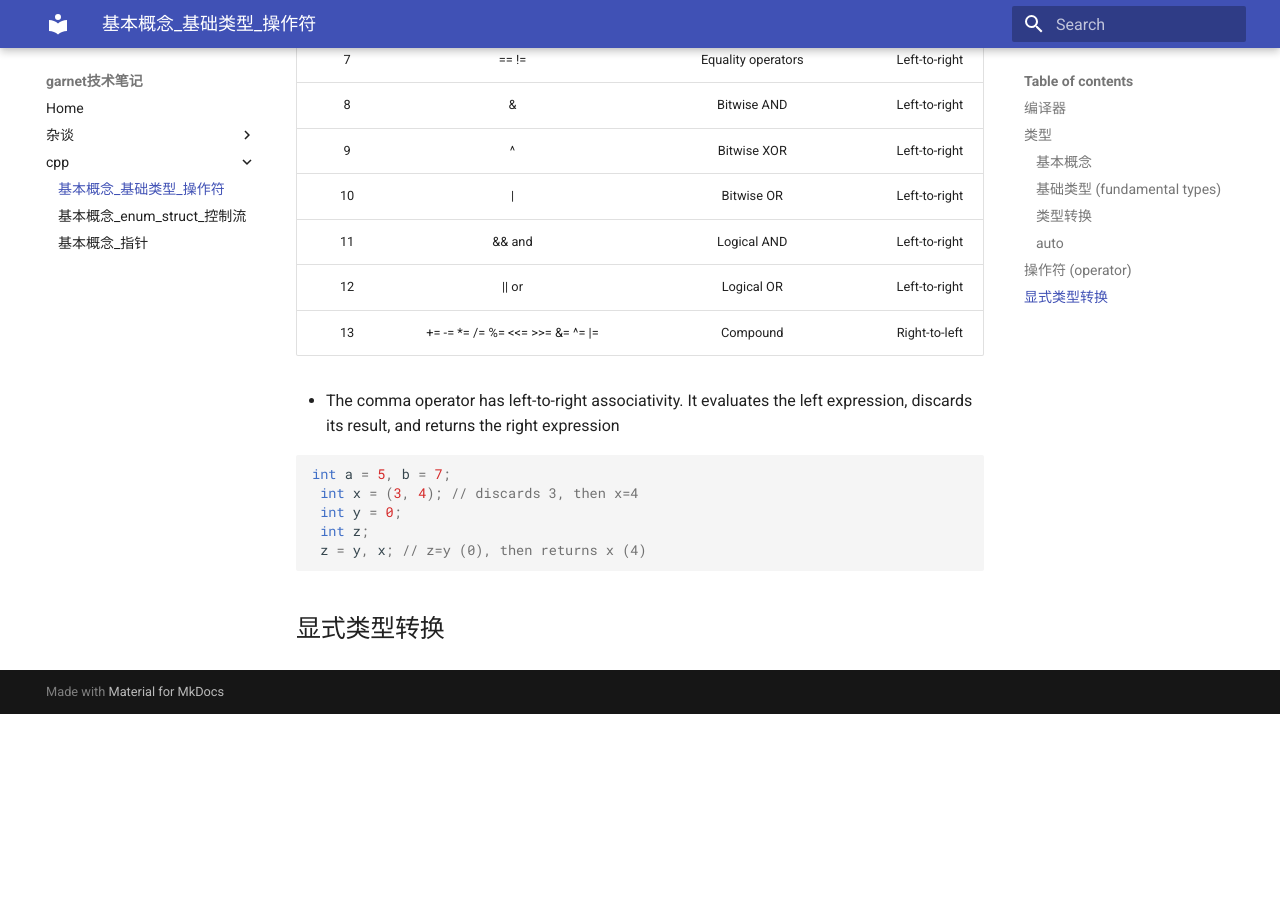
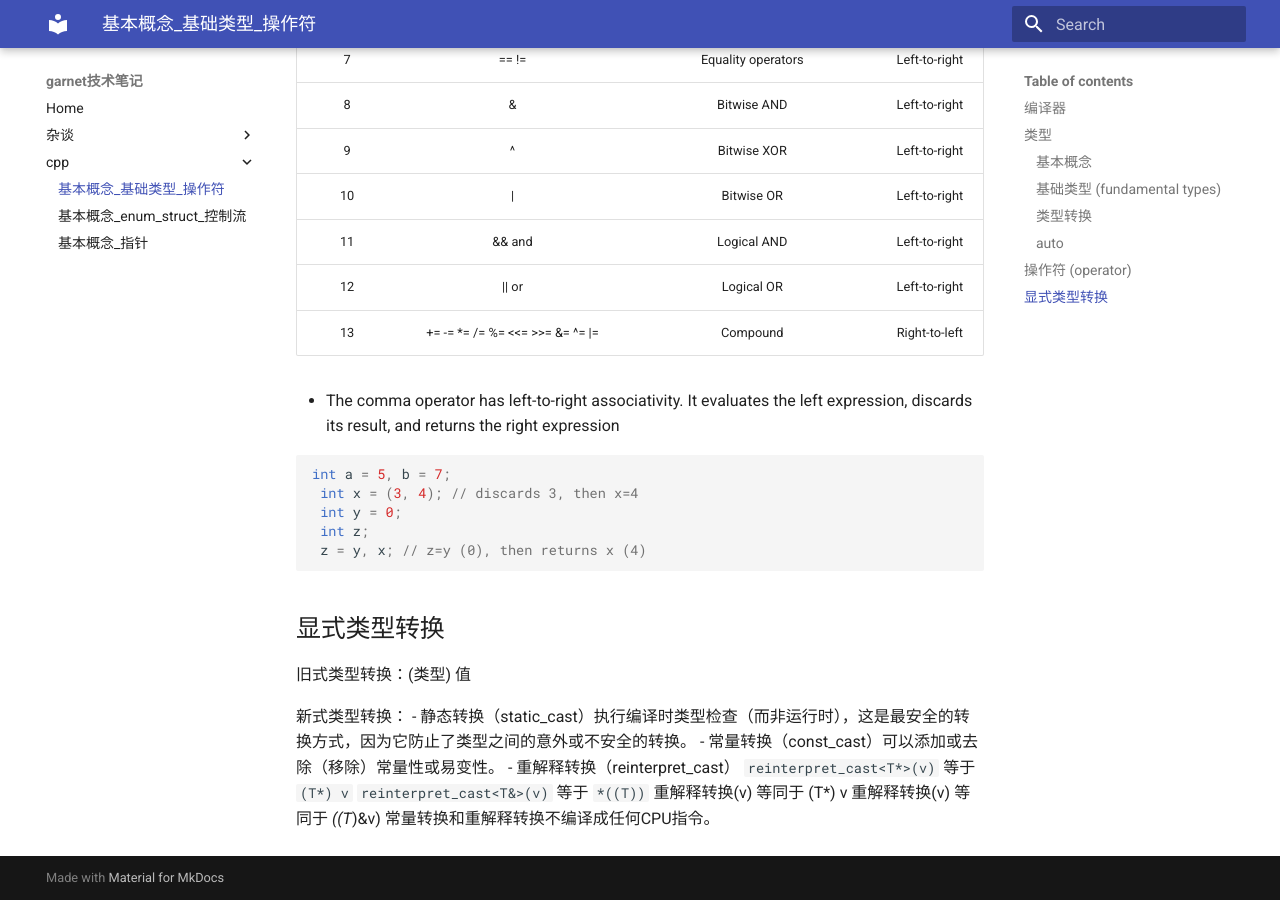
Before and after one commit to ymma98/technotes, an MkDocs documentation site: the page built from docs/cpp/基本概念_基础类型_操作符.md, in a window 1280 px wide and 900 px high, scrolled down 9218 px. Built offline with MkDocs 1.6.1 and Material for MkDocs 9.7.7, drawn with Linux system fonts in a browser that asks for light colours; formulas are drawn with MathJax 3; before the commit the page ends 9932 px from its top, so only the background shows below that.

Commit message:
docs/cpp/基本概念_基础类型_操作符.md updated from https://stackedit.cn/

```diff
--- a/docs/cpp/基本概念_基础类型_操作符.md
+++ b/docs/cpp/基本概念_基础类型_操作符.md
@@ -323,10 +323,18 @@ int a = 5, b = 7;
 
 ## 显式类型转换
 
+旧式类型转换：(类型) 值
 
+新式类型转换：
+-   静态转换（static_cast）执行编译时类型检查（而非运行时），这是最安全的转换方式，因为它防止了类型之间的意外或不安全的转换。
+-   常量转换（const_cast）可以添加或去除（移除）常量性或易变性。
+-   重解释转换（reinterpret_cast）
+	`reinterpret_cast<T*>(v)` 等于 `(T*) v`
+	`reinterpret_cast<T&>(v)` 等于 `*((T))`
+ 重解释转换<T*>(v) 等同于 (T*) v 重解释转换<T&>(v) 等同于 _((T_)&v) 常量转换和重解释转换不编译成任何CPU指令。
 
 
 <!--stackedit_data:
-eyJoaXN0b3J5IjpbLTcxMjEwODYzMCwxNDkzNTM2MzgxLDEzMz
-kyODc5NzcsOTYwOTc1NTg3XX0=
+eyJoaXN0b3J5IjpbLTQxMjQxNzkzNiwtNzEyMTA4NjMwLDE0OT
+M1MzYzODEsMTMzOTI4Nzk3Nyw5NjA5NzU1ODddfQ==
 -->
```
